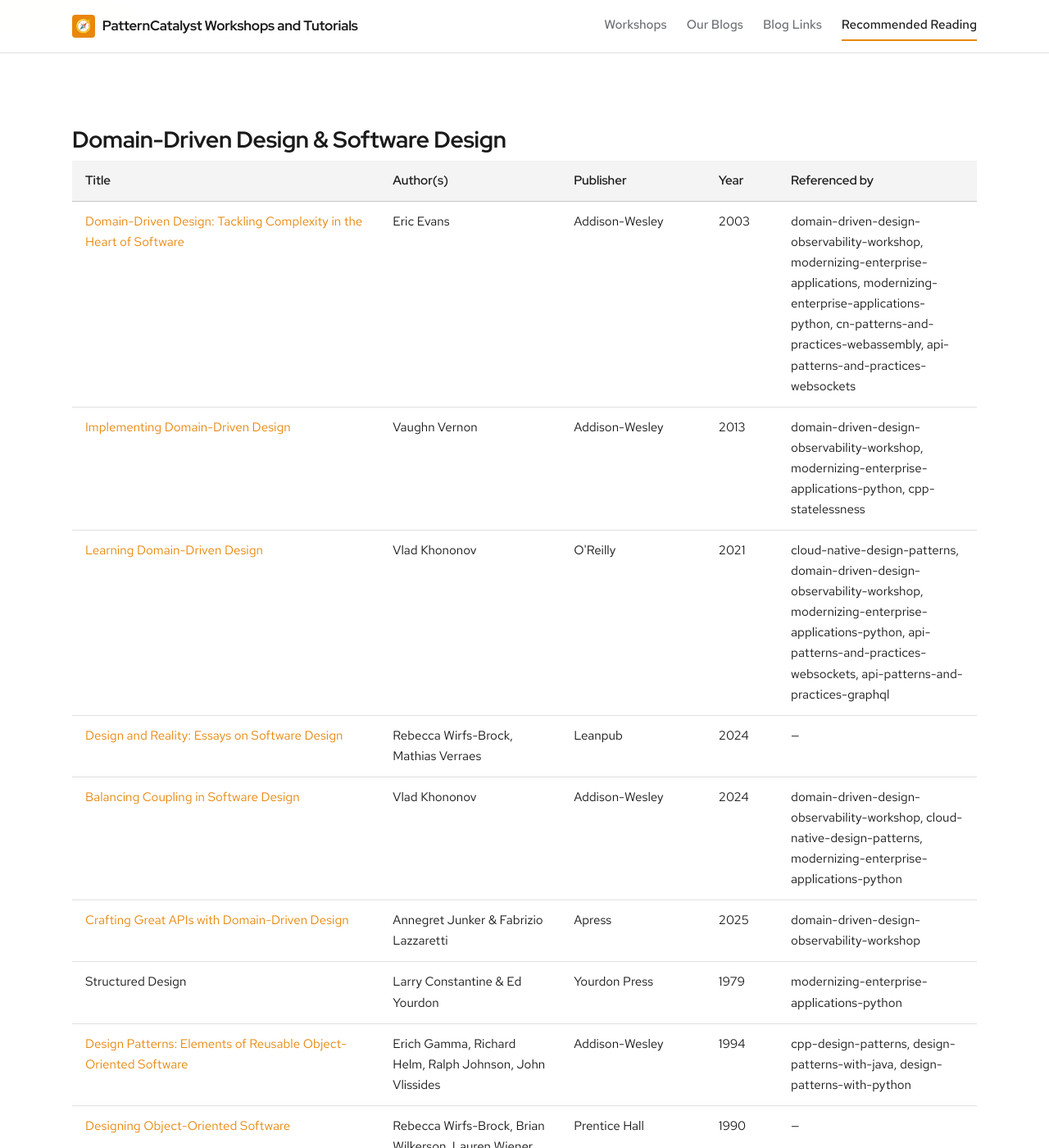
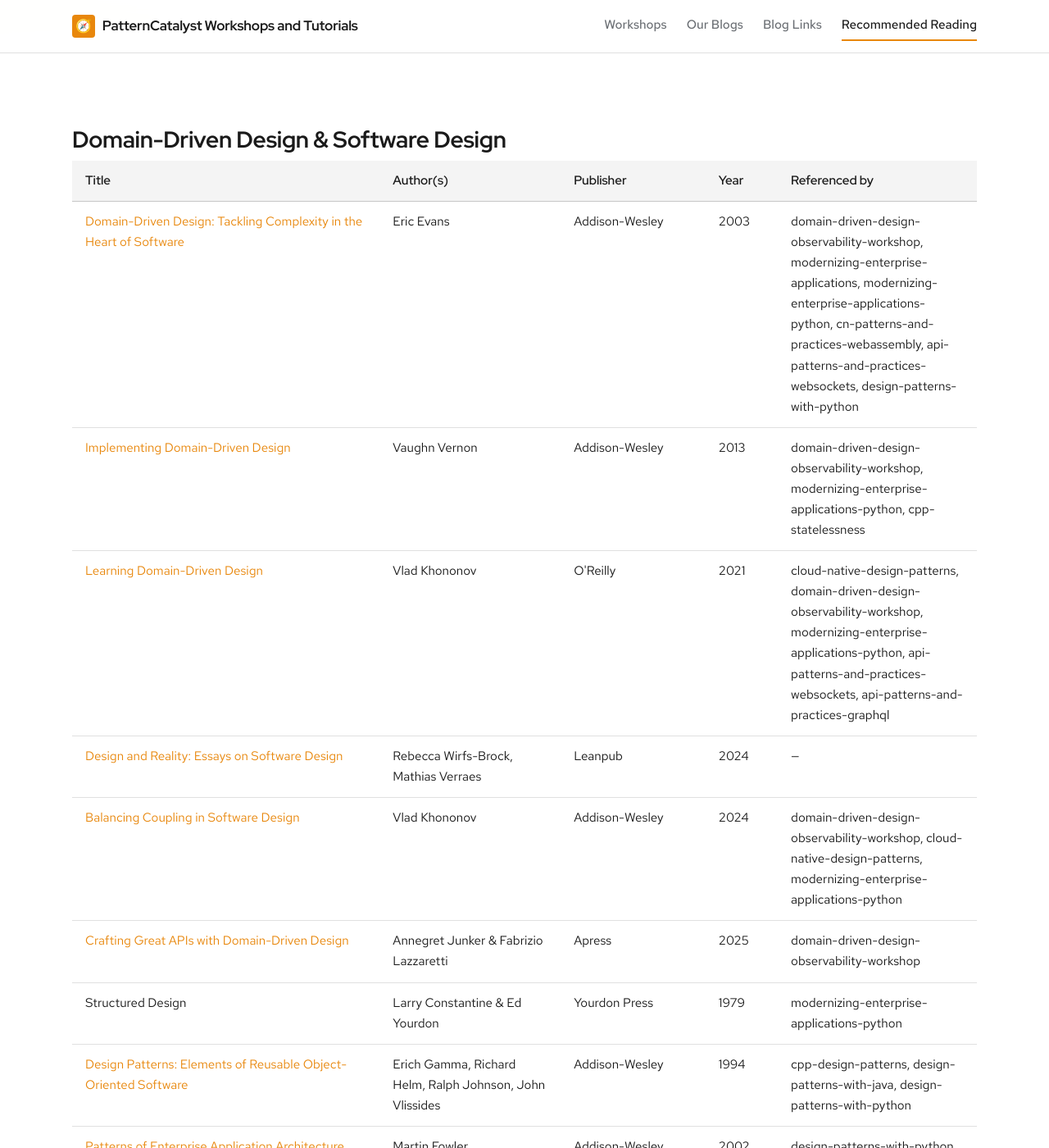
Before and after one commit to patterncatalyst/patterncatalyst-workshops-tutorials-list, a Jekyll site: the page built from books.html, in a window 1280 px wide and 1400 px high, scrolled down 569 px. Shown: the whole window at 82% size. Built offline with Jekyll 4.4.1, drawn with Linux system fonts in a browser that asks for light colours; some web fonts are replaced; some of the changed text lies outside the part shown.

Commit message:
data(books): design-patterns-with-python r04 references (Evans, Fowler PoEAA) (#54)

```diff
--- a/_data/book_categories.yml
+++ b/_data/book_categories.yml
@@ -26,6 +26,7 @@
     - "Crafting Great APIs with Domain-Driven Design"
     - "Structured Design"
     - "Design Patterns: Elements of Reusable Object-Oriented Software"
+    - "Patterns of Enterprise Application Architecture"
     - "Designing Object-Oriented Software"
     - "Object Design: Roles, Responsibilities, and Collaborations"
     - "Agile Software Development, Principles, Patterns, and Practices"
--- a/_data/books.yml
+++ b/_data/books.yml
@@ -171,6 +171,7 @@
     - "modernizing-enterprise-applications-python"
     - "cn-patterns-and-practices-webassembly"
     - "api-patterns-and-practices-websockets"
+    - "design-patterns-with-python"
 
 - title: "Effective Platform Engineering"
   authors: "Bryan Oliver, Nic Cheneweth, Ajay Chankramath, Sean Alvarez"
@@ -1070,3 +1071,13 @@
   url: "https://leanpub.com/design-and-reality"
   review_note: "Hand-added 2026-11-03 at the owner's request (all of Rebecca Wirfs-Brock's books). Essays on modelling and domain-driven design; Leanpub lists it as published 2024-01-10, no ISBN."
   referenced_by: []
+
+- title: "Patterns of Enterprise Application Architecture"
+  authors: "Martin Fowler"
+  publisher: "Addison-Wesley"
+  year: 2002
+  isbn: "9780321127426"
+  url: "https://www.informit.com/store/patterns-of-enterprise-application-architecture-9780321127426"
+  review_note: "Hand-added 2026-11-04 for design-patterns-with-python (its /bibliography/ page), where it is credited for Value Object. InformIT gives the publication date as 5 Nov 2002."
+  referenced_by:
+    - "design-patterns-with-python"
```
